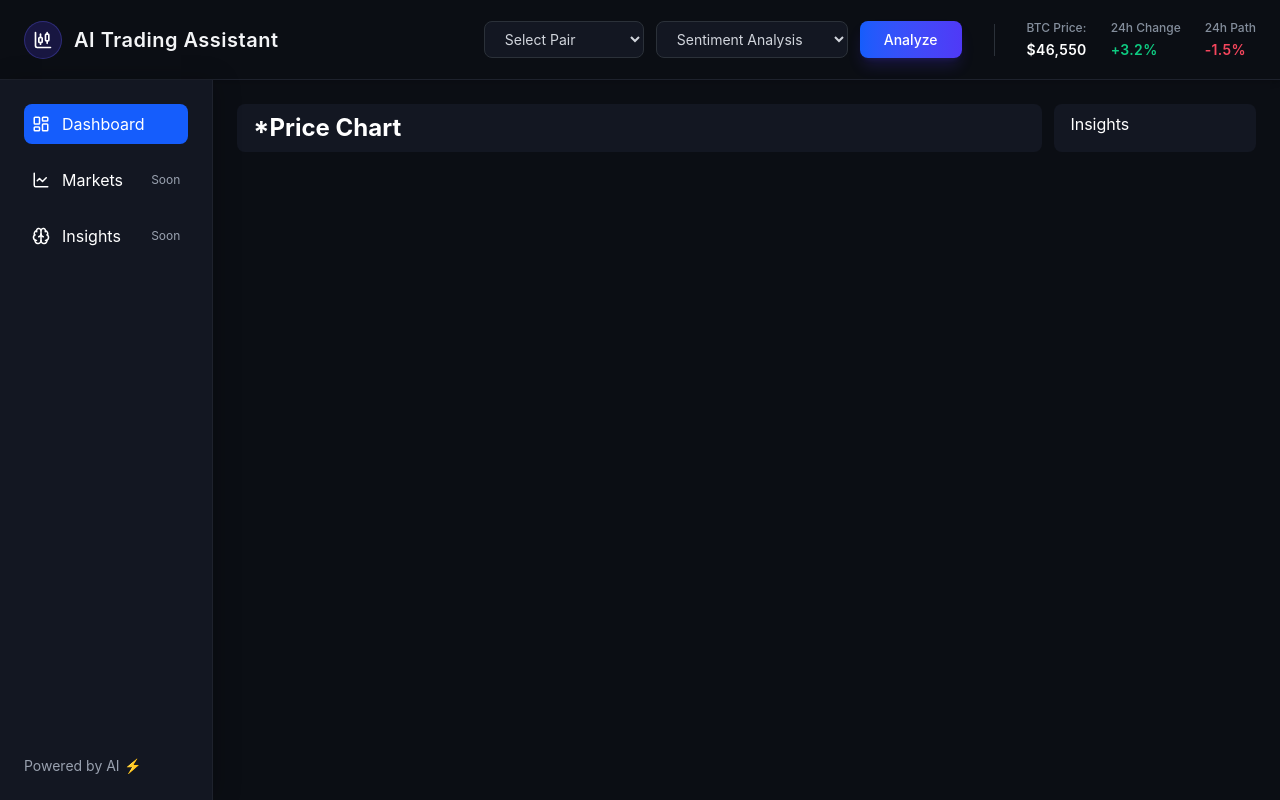
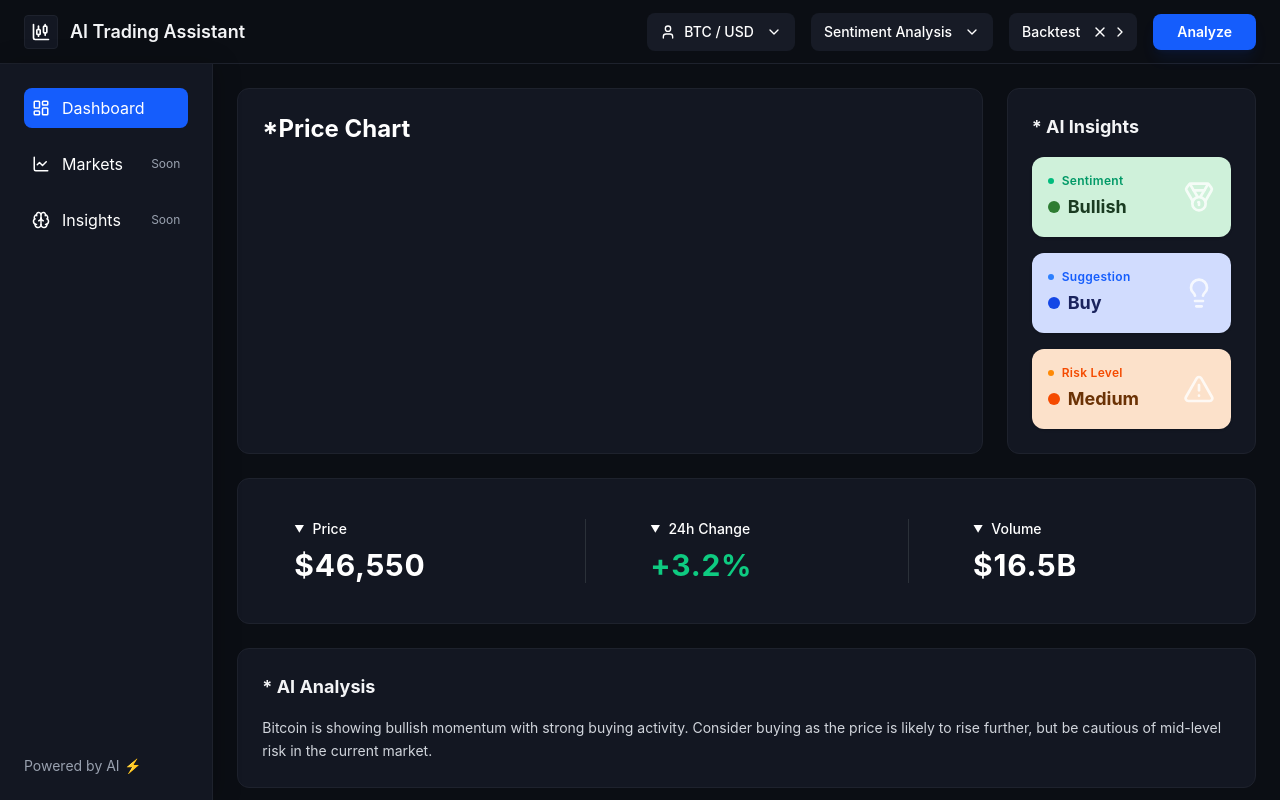
Before and after one commit to mrritikjain/Ai_Trading_Dashboard, a React (Vite) app: page / in a window 1280 px wide. Built offline with nearby package versions, Linux system fonts and the light colour scheme.

Commit message:
UI is created for ai trading app

```diff
--- a/src/Components/Explanation.jsx
+++ b/src/Components/Explanation.jsx
@@ -1,7 +1,16 @@
 import React from "react";
 
 const Explanation = () => {
-  return <div>Explanation</div>;
+  return (
+    <div className="flex flex-col gap-4">
+      <h2 className="text-lg font-bold text-gray-100">* AI Analysis</h2>
+      <div>
+        <p className="text-gray-300 text-sm leading-relaxed max-w-5xl">
+          Bitcoin is showing bullish momentum with strong buying activity. Consider buying as the price is likely to rise further, but be cautious of mid-level risk in the current market.
+        </p>
+      </div>
+    </div>
+  );
 };
 
 export default Explanation;
--- a/src/Components/Insights.jsx
+++ b/src/Components/Insights.jsx
@@ -1,7 +1,65 @@
 import React from "react";
+import { Medal, Lightbulb, TriangleAlert } from "lucide-react";
 
 const Insights = () => {
-  return <div>Insights</div>;
+  return (
+    <div className="flex flex-col h-full">
+      <h2 className="text-lg font-bold text-gray-100 mb-4">* AI Insights</h2>
+
+      <div className="flex flex-col gap-4 flex-1">
+        {/* Sentiment Pill */}
+        <div className="flex items-center justify-between bg-[#CFF1DA] rounded-xl p-4 w-full shadow-sm">
+          <div className="flex flex-col gap-1">
+            <div className="flex items-center gap-2">
+              <span className="w-1.5 h-1.5 rounded-full bg-emerald-500"></span>
+              <span className="text-emerald-600 text-xs font-semibold tracking-wide">Sentiment</span>
+            </div>
+            <div className="flex items-center gap-2">
+              <span className="w-3 h-3 rounded-full bg-[#2E7D32]"></span>
+              <h2 className="text-[#1A3B21] text-lg font-bold">Bullish</h2>
+            </div>
+          </div>
+          <div className="text-emerald-600 opacity-80">
+            <Medal size={32} strokeWidth={2} />
+          </div>
+        </div>
+
+        {/* Suggestion Pill */}
+        <div className="flex items-center justify-between bg-[#D1DCFE] rounded-xl p-4 w-full shadow-sm">
+          <div className="flex flex-col gap-1">
+            <div className="flex items-center gap-2">
+              <span className="w-1.5 h-1.5 rounded-full bg-blue-500"></span>
+              <span className="text-blue-600 text-xs font-semibold tracking-wide">Suggestion</span>
+            </div>
+            <div className="flex items-center gap-2">
+              <span className="w-3 h-3 rounded-full bg-blue-700"></span>
+              <h2 className="text-[#1A235D] text-lg font-bold">Buy</h2>
+            </div>
+          </div>
+          <div className="text-blue-600 opacity-80">
+            <Lightbulb size={32} strokeWidth={2} />
+          </div>
+        </div>
+
+        {/* Risk Level Pill */}
+        <div className="flex items-center justify-between bg-[#FCE1CA] rounded-xl p-4 w-full shadow-sm">
+          <div className="flex flex-col gap-1">
+            <div className="flex items-center gap-2">
+              <span className="w-1.5 h-1.5 rounded-full bg-orange-400"></span>
+              <span className="text-orange-600 text-xs font-semibold tracking-wide">Risk Level</span>
+            </div>
+            <div className="flex items-center gap-2">
+              <span className="w-3 h-3 rounded-full bg-orange-600"></span>
+              <h2 className="text-[#6B3205] text-lg font-bold">Medium</h2>
+            </div>
+          </div>
+          <div className="text-orange-500 opacity-80">
+            <TriangleAlert size={32} strokeWidth={2} />
+          </div>
+        </div>
+      </div>
+    </div>
+  );
 };
 
 export default Insights;
--- a/src/Components/Main.jsx
+++ b/src/Components/Main.jsx
@@ -1,17 +1,30 @@
 import React from "react";
 import PriceChart from "./PriceChart";
 import Insights from "./Insights";
+import MetrixCard from "./MetrixCard";
+import Explanation from "./Explanation";
 
 const Main = () => {
   return (
-    <div className="p-6">
-      <div className="flex gap-3">
-        <div className="basis-4/5 bg-[#131722] px-4 py-2 rounded-lg">
+    <div className="p-2 md:p-6 flex flex-col gap-6 w-full max-w-7xl mx-auto">
+      {/* Top Row: Price Chart & AI Insights */}
+      <div className="flex flex-col lg:flex-row gap-6 w-full">
+        <div className="basis-3/4 bg-[#131722] p-6 rounded-xl border border-[#1E222D]">
           <PriceChart />
         </div>
-        <div className="basis-1/5 bg-[#131722] px-4 py-2 rounded-lg">
+        <div className="basis-1/4 bg-[#131722] p-6 rounded-xl border border-[#1E222D]">
           <Insights />
         </div>
+      </div>
+
+      {/* Middle Row: Metrics */}
+      <div className="w-full bg-[#131722] px-6 py-8 rounded-xl border border-[#1E222D]">
+        <MetrixCard />
+      </div>
+
+      {/* Bottom Row: AI Analysis (Explanation) */}
+      <div className="w-full bg-[#131722] p-6 rounded-xl border border-[#1E222D]">
+        <Explanation />
       </div>
     </div>
   );
--- a/src/Components/MetrixCard.jsx
+++ b/src/Components/MetrixCard.jsx
@@ -1,7 +1,42 @@
 import React from "react";
 
 const MetrixCard = () => {
-  return <div>MetrixCard</div>;
+  return (
+    <div className="flex w-full items-center justify-around py-2">
+      {/* Price */}
+      <div className="flex flex-col gap-2 items-start w-1/3 pl-8">
+        <div className="flex items-center gap-2 text-gray-400 text-sm font-medium">
+          <span className="text-[10px]">▼</span>
+          <span>Price</span>
+        </div>
+        <div className="text-white text-3xl font-bold tracking-wide">
+          $46,550
+        </div>
+      </div>
+
+      {/* 24h Change */}
+      <div className="flex flex-col gap-2 items-start w-1/3 border-l border-[#2B3139] pl-16">
+        <div className="flex items-center gap-2 text-gray-400 text-sm font-medium">
+          <span className="text-[10px]">▼</span>
+          <span>24h Change</span>
+        </div>
+        <div className="text-[#0ECB81] text-3xl font-bold tracking-wide">
+          +3.2%
+        </div>
+      </div>
+
+      {/* Volume */}
+      <div className="flex flex-col gap-2 items-start w-1/3 border-l border-[#2B3139] pl-16">
+        <div className="flex items-center gap-2 text-gray-400 text-sm font-medium">
+          <span className="text-[10px]">▼</span>
+          <span>Volume</span>
+        </div>
+        <div className="text-white text-3xl font-bold tracking-wide">
+          $16.5B
+        </div>
+      </div>
+    </div>
+  );
 };
 
 export default MetrixCard;
--- a/src/Components/Topbar.jsx
+++ b/src/Components/Topbar.jsx
@@ -1,88 +1,50 @@
 import React from "react";
-import { ChartCandlestick } from "lucide-react";
+import { ChartCandlestick, User, ChevronDown, ChevronRight, X } from "lucide-react";
+
 const TopBar = () => {
   return (
-    <div className="h-20 bg-[#0B0E14] border-b border-[#1E222D] flex items-center shadow-md">
-      <div className="w-full mx-auto px-6 flex justify-between items-center">
-        <div>
-          <h2 className="text-xl font-semibold text-gray-100 tracking-wide flex items-center gap-3">
-            <div className="bg-indigo-600/20 p-2 rounded-full border border-indigo-500/30">
-              <ChartCandlestick className="text-indigo-400 w-5 h-5" />
-            </div>
+    <div className="h-16 bg-[#0B0E14] border-b border-[#1E222D] flex items-center px-6">
+      <div className="flex justify-between items-center w-full">
+        {/* Left: Logo */}
+        <div className="flex items-center gap-3">
+          <div className="bg-[#131722] p-1.5 rounded border border-[#1E222D]">
+            <ChartCandlestick className="text-gray-400 w-5 h-5" />
+          </div>
+          <h1 className="text-lg font-semibold text-gray-100 whitespace-nowrap">
             AI Trading Assistant
-          </h2>
+          </h1>
         </div>
-        <div className="flex items-center gap-6">
-          <div className="flex gap-3">
-            <select
-              name="pair"
-              id="pair"
-              className="bg-[#131722] border border-[#2B3139] text-gray-300 text-sm rounded-lg px-4 py-2 w-40 outline-none focus:border-indigo-500 transition-colors"
-            >
-              <option value="" className="bg-[#131722] text-gray-300">
-                Select Pair
-              </option>
-              <option value="BTC/USD" className="bg-[#131722] text-gray-300">
-                BTC/USD
-              </option>
-              <option value="EUR/USD" className="bg-[#131722] text-gray-300">
-                EUR/USD
-              </option>
-              <option value="GBP/USD" className="bg-[#131722] text-gray-300">
-                GBP/USD
-              </option>
-            </select>
-            <select
-              name="timeframe"
-              id="timeframe"
-              className="bg-[#131722] border border-[#2B3139] text-gray-300 text-sm rounded-lg px-4 py-2 w-48 outline-none focus:border-indigo-500 transition-colors"
-            >
-              <option value="" className="bg-[#131722] text-gray-300">
-                Sentiment Analysis
-              </option>
-              <option value="1h" className="bg-[#131722] text-gray-300">
-                1 Hour
-              </option>
-              <option value="4h" className="bg-[#131722] text-gray-300">
-                4 Hours
-              </option>
-              <option value="1d" className="bg-[#131722] text-gray-300">
-                1 Day
-              </option>
-            </select>
-            <button className="bg-gradient-to-r from-blue-600 to-indigo-600 hover:from-blue-500 hover:to-indigo-500 text-white text-sm font-medium rounded-lg px-6 py-2 shadow-lg shadow-indigo-600/20 transition-all">
-              Analyze
-            </button>
+
+        {/* Right: Controls */}
+        <div className="flex items-center gap-4">
+          {/* BTC / USD Dropdown */}
+          <div className="flex items-center gap-2 bg-[#171B26] hover:bg-[#1E2333] cursor-pointer text-gray-300 text-sm rounded-lg px-3 py-2 border border-transparent transition-colors">
+            <User className="w-4 h-4 text-gray-400" />
+            <span className="font-medium whitespace-nowrap">BTC / USD</span>
+            <ChevronDown className="w-4 h-4 text-gray-500 ml-1" />
           </div>
 
-          <div className="h-8 w-px bg-[#2B3139] mx-2"></div>
+          {/* Sentiment Analysis Dropdown */}
+          <div className="flex items-center gap-2 bg-[#171B26] hover:bg-[#1E2333] cursor-pointer text-gray-300 text-sm rounded-lg px-3 py-2 border border-transparent transition-colors">
+            <span className="font-medium whitespace-nowrap">Sentiment Analysis</span>
+            <ChevronDown className="w-4 h-4 text-gray-500 ml-1" />
+          </div>
 
-          <div className="flex gap-6">
-            <div className="flex flex-col">
-              <span className="text-[#848E9C] text-xs font-medium mb-1">
-                BTC Price:
-              </span>
-              <span className="text-white text-sm font-semibold tracking-wide">
-                $46,550
-              </span>
+          {/* Backtest Action Dropdown */}
+          <div className="flex items-center bg-[#171B26] hover:bg-[#1E2333] cursor-pointer text-gray-300 text-sm rounded-lg border border-transparent transition-colors">
+            <div className="flex items-center px-3 py-2">
+              <span className="font-medium whitespace-nowrap">Backtest</span>
             </div>
-            <div className="flex flex-col">
-              <span className="text-[#848E9C] text-xs font-medium mb-1">
-                24h Change
-              </span>
-              <span className="text-[#0ECB81] text-sm font-semibold tracking-wide">
-                +3.2%
-              </span>
-            </div>
-            <div className="flex flex-col">
-              <span className="text-[#848E9C] text-xs font-medium mb-1">
-                24h Path
-              </span>
-              <span className="text-[#F6465D] text-sm font-semibold tracking-wide">
-                -1.5%
-              </span>
+            <div className="flex items-center gap-1 pr-2">
+              <X className="w-4 h-4 text-gray-500 hover:text-gray-300 transition-colors" />
+              <ChevronRight className="w-4 h-4 text-gray-500" />
             </div>
           </div>
+
+          {/* Analyze Button */}
+          <button className="bg-blue-600 hover:bg-blue-500 text-white text-sm font-semibold rounded-lg px-6 py-2 transition-colors shadow-lg shadow-blue-600/10">
+            Analyze
+          </button>
         </div>
       </div>
     </div>
--- a/src/Pages/Dashboard.jsx
+++ b/src/Pages/Dashboard.jsx
@@ -7,7 +7,7 @@
   return (
     <div className="h-screen bg-[#0B0E14] flex flex-col font-sans overflow-hidden">
       <Topbar />
-      <div className="flex h-[calc(100vh-80px)] w-full">
+      <div className="flex h-[calc(100vh-64px)] w-full">
         <div className="basis-1/6 bg-[#131722] border-r border-[#1E222D] overflow-y-auto shadow-[4px_0_24px_rgba(0,0,0,0.2)] z-10">
           <SideBar />
         </div>
```
